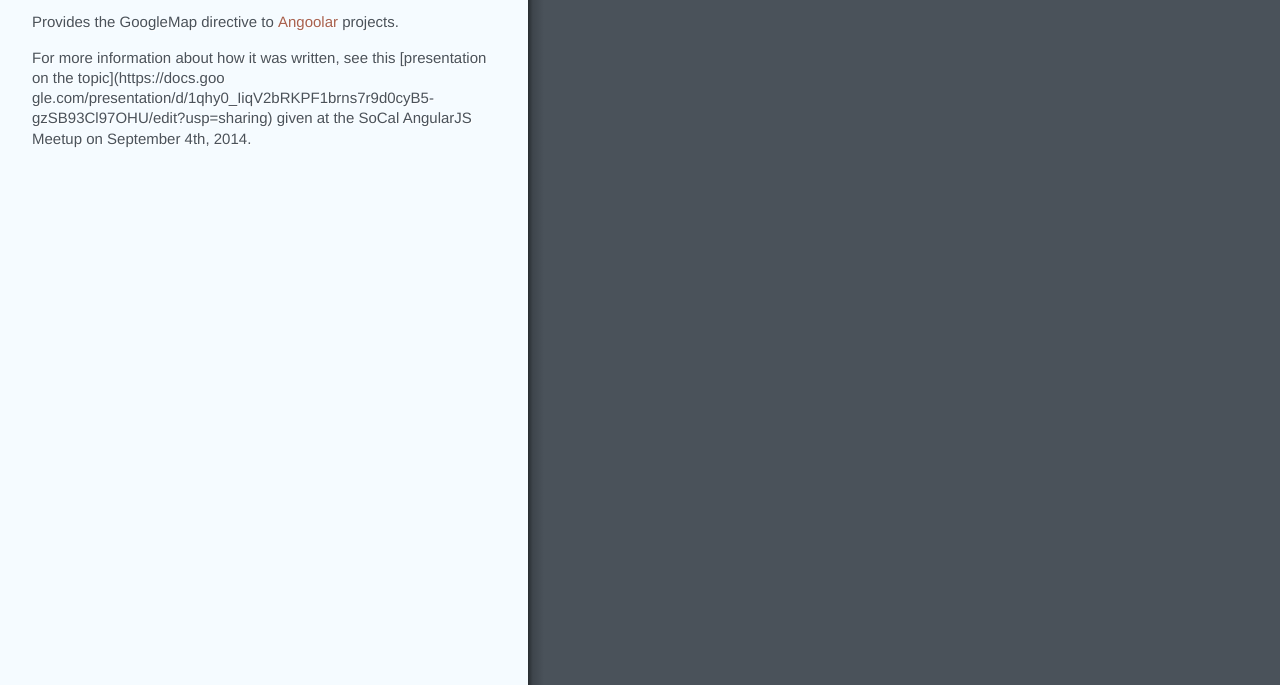
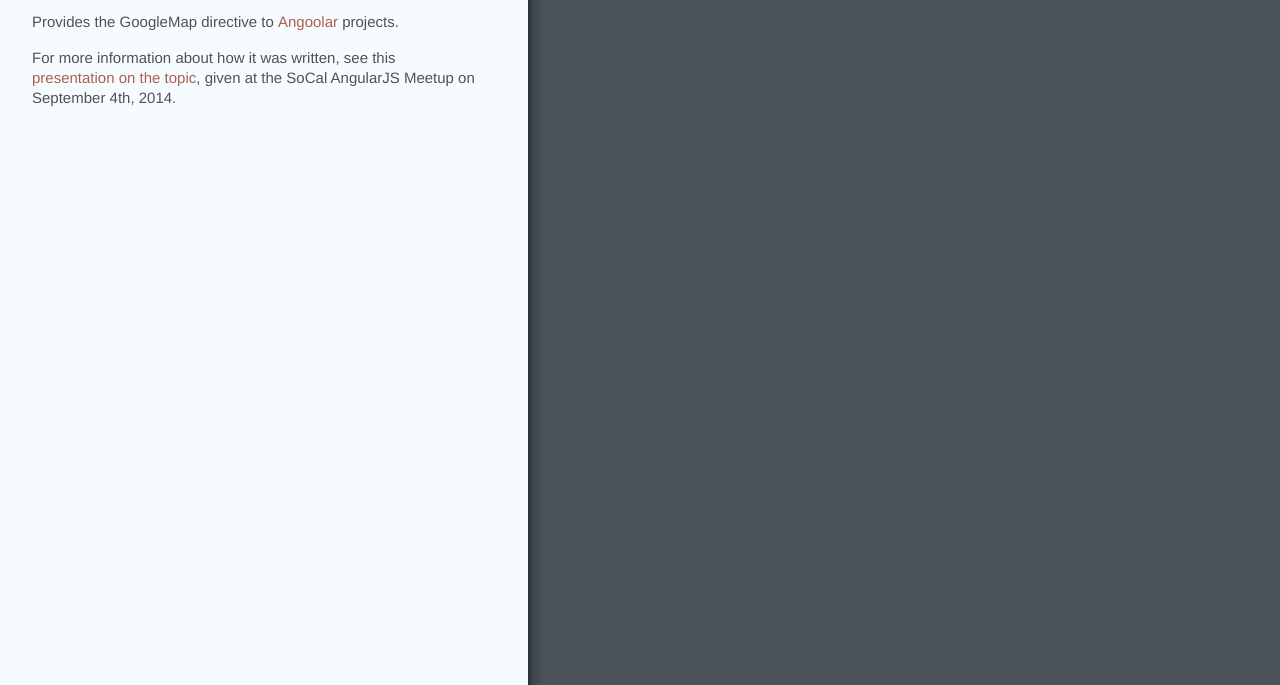
Before and after one commit to OlenDavis/angoolar-google-maps, a plain HTML site: page index.html in a window 1280 px wide. Shown: the part 115-800 px from the top of the page. Drawn offline with Linux system fonts and the light colour scheme.

Commit message:
Generated documentation for 27e7444116996b0cc6cbe90632f9518e6f68094e

```diff
--- a/index.html
+++ b/index.html
@@ -2,6 +2,5 @@
 
 <p>Provides the GoogleMap directive to <a href="github.com/OlenDavis/angoolar">Angoolar</a> projects.</p>
 
-<p>For more information about how it was written, see this [presentation on the topic](https://docs.goo
-gle.com/presentation/d/1qhy0_IiqV2bRKPF1brns7r9d0cyB5-gzSB93Cl97OHU/edit?usp=sharing) given at the
-SoCal AngularJS Meetup on September 4th, 2014.</p></div></div></div></div></body></html>
+<p>For more information about how it was written, see this <a href="https://docs.google.com/presentation/d/1qhy0_IiqV2bRKPF1brns7r9d0cyB5-gzSB93Cl97OHU/edit?usp=sharing">presentation on the topic</a>,
+given at the SoCal AngularJS Meetup on September 4th, 2014.</p></div></div></div></div></body></html>
```
